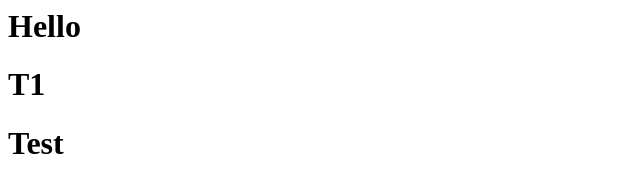
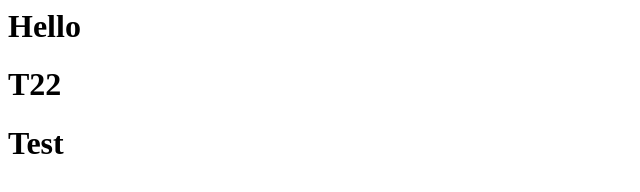
Before and after one commit to v-hembade1999/testing-merge, a plain HTML site: page index.html in a window 1280 px wide. Shown: the full height of the page, 0-640 px from the left. Drawn offline with Linux system fonts and the light colour scheme.

Commit message:
Update index.html - 2

```diff
--- a/index.html
+++ b/index.html
@@ -1,5 +1,5 @@
 <h1>Hello</h1>
-<h1>T1</h1>
+<h1>T22</h1>
 
 
 
```
